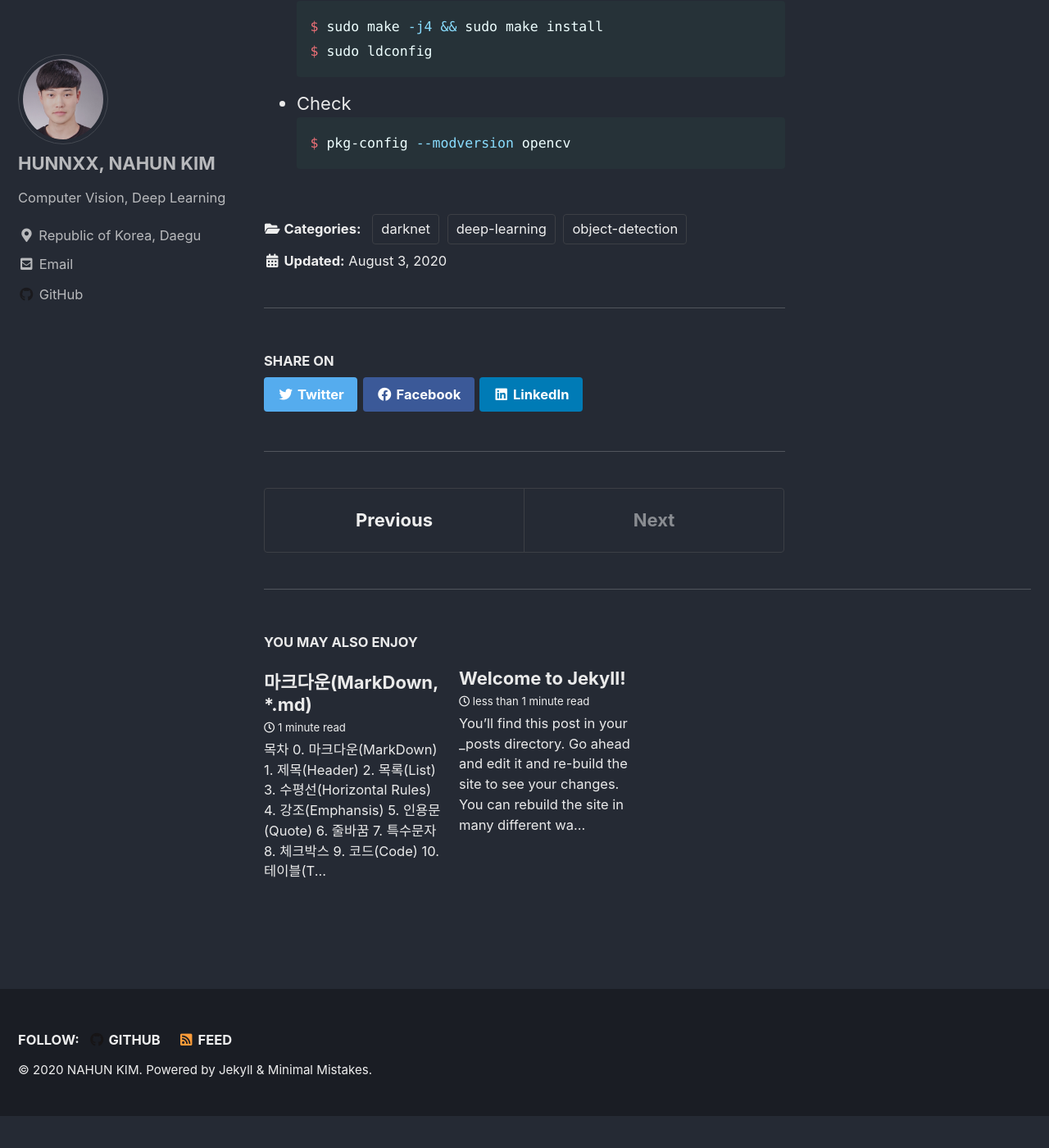
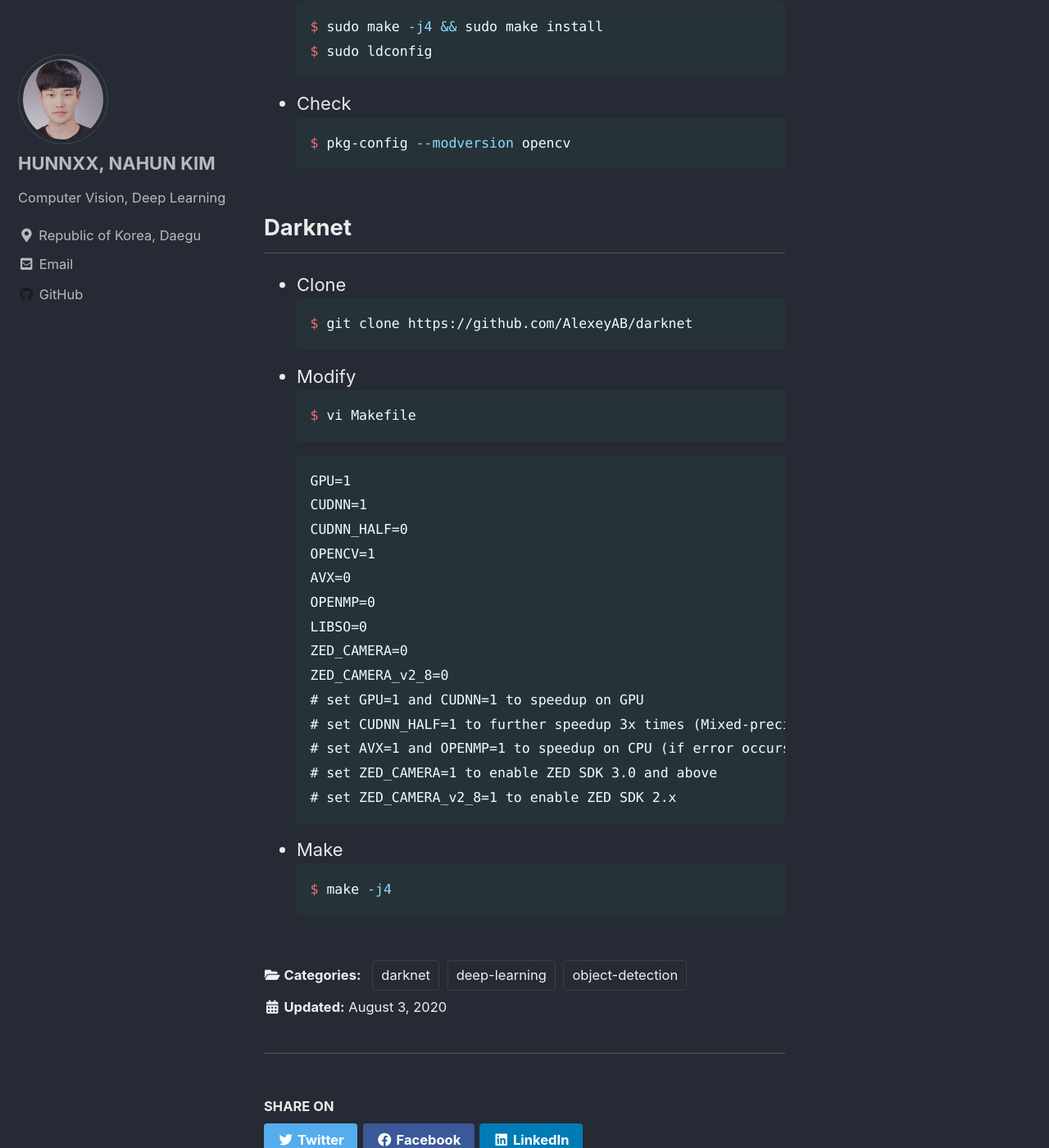
Before and after one commit to hunnxx/hunnxx.github.io, a Jekyll site: the page built from _posts/2020-08-03-darknet-ubuntu.md, in a window 1280 px wide and 1400 px high, scrolled down 5697 px. Shown: the whole window at 82% size. Built offline with Jekyll 4.4.1, drawn with Linux system fonts in a browser that asks for light colours; cached includes are drawn as plain includes; before the commit the page ends 7058 px from its top, so only the background shows below that; some of the changed text lies outside the part shown.

Commit message:
Update 2020-08-03-darknet-ubuntu.md

````diff
--- a/_posts/2020-08-03-darknet-ubuntu.md
+++ b/_posts/2020-08-03-darknet-ubuntu.md
@@ -16,9 +16,10 @@ categories: deep-learning object-detection darknet
 &nbsp;&nbsp;&nbsp;&nbsp;[1.4 GCC](#gcc)
 &nbsp;&nbsp;&nbsp;&nbsp;[1.5 Python](#python)
 &nbsp;&nbsp;&nbsp;&nbsp;[1.6 OpenCV](#opencv)
+&nbsp;&nbsp;&nbsp;&nbsp;[1.7 Darknet](#darknet)
 <br>
 
-# Darknet
+# Darknet Framework
 
 ### Coming Soon
 More Details : [Pjreddie](https://pjreddie.com), [AlexeyAB](https://github.com/AlexeyAB/darknet)
@@ -184,3 +185,33 @@ $ sudo ldconfig
 ```shell
 $ pkg-config --modversion opencv
 ```
+
+## Darknet
+- Clone
+```shell
+$ git clone https://github.com/AlexeyAB/darknet
+```
+- Modify
+```shell
+$ vi Makefile
+```
+```
+GPU=1
+CUDNN=1
+CUDNN_HALF=0
+OPENCV=1
+AVX=0
+OPENMP=0
+LIBSO=0
+ZED_CAMERA=0
+ZED_CAMERA_v2_8=0
+# set GPU=1 and CUDNN=1 to speedup on GPU
+# set CUDNN_HALF=1 to further speedup 3x times (Mixed-precision on Tensor Cores) GPU: Volta, Xavier, Turing and higher
+# set AVX=1 and OPENMP=1 to speedup on CPU (if error occurs then set AVX=0)
+# set ZED_CAMERA=1 to enable ZED SDK 3.0 and above
+# set ZED_CAMERA_v2_8=1 to enable ZED SDK 2.x
+```
+- Make
+```shell
+$ make -j4
+```
````
Also changed, not shown: other parts of _posts/2020-08-03-darknet-ubuntu.md (+1 -1 lines).
